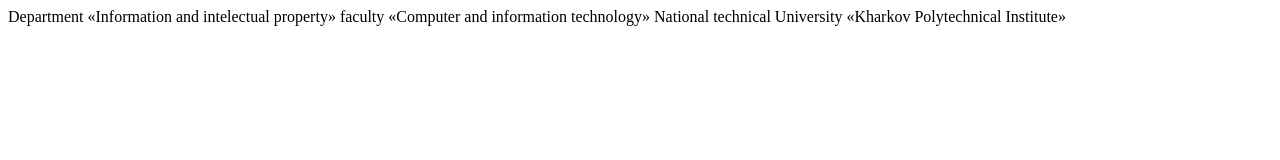
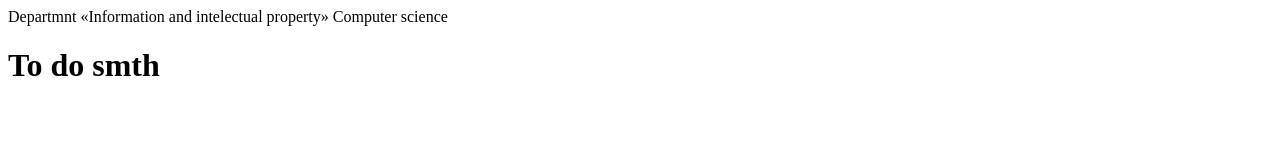
Before and after one commit to Sango-dev/IpzSixthLab, a plain HTML site: page index.html in a window 1280 px wide. Drawn offline with Linux system fonts and the light colour scheme.

Commit message:
change html file add h1

```diff
--- a/index.html
+++ b/index.html
@@ -8,9 +8,11 @@
 </head>
 <body>
      <div>
-        Department «Information and intelectual property»
-        faculty «Computer and information technology» National technical University
-        «Kharkov Polytechnical Institute»
+        Departmnt «Information and intelectual property»
+        Computer science
+    </div>
+    <div>
+	<h1>To do smth</h1>
     </div>
 </body>
 </html>
```
